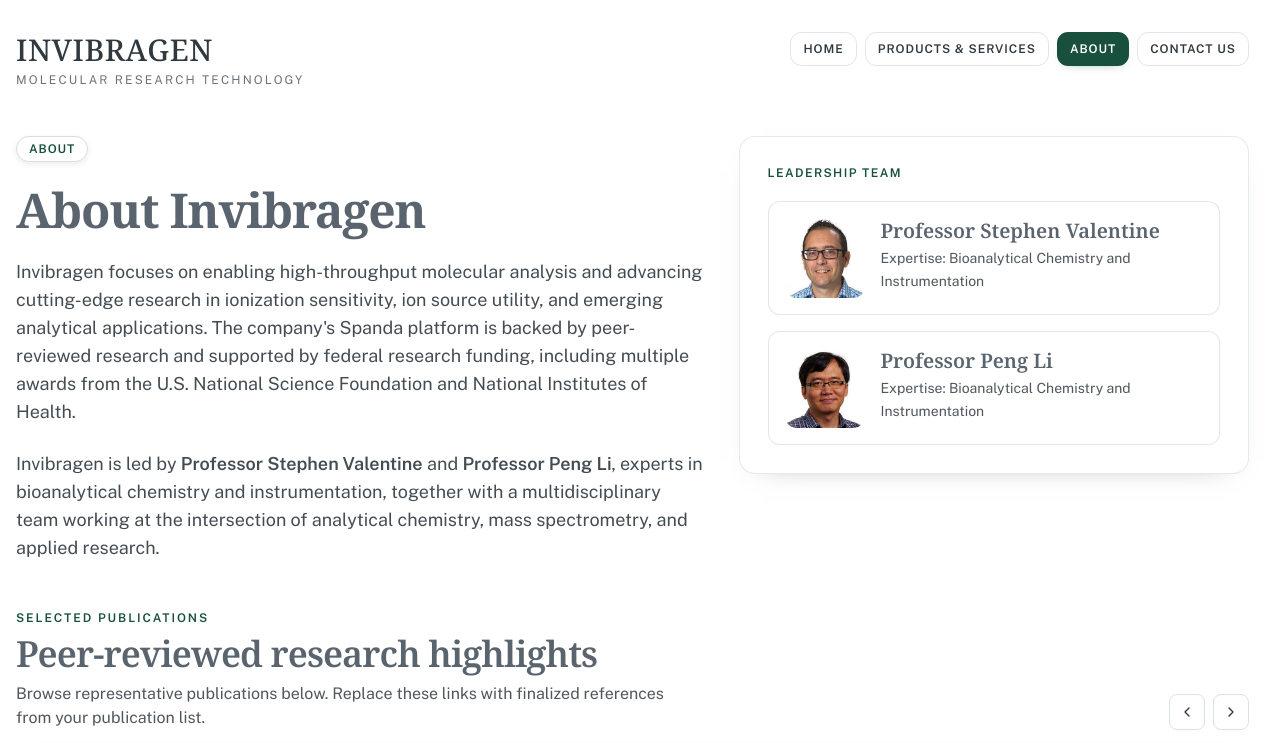
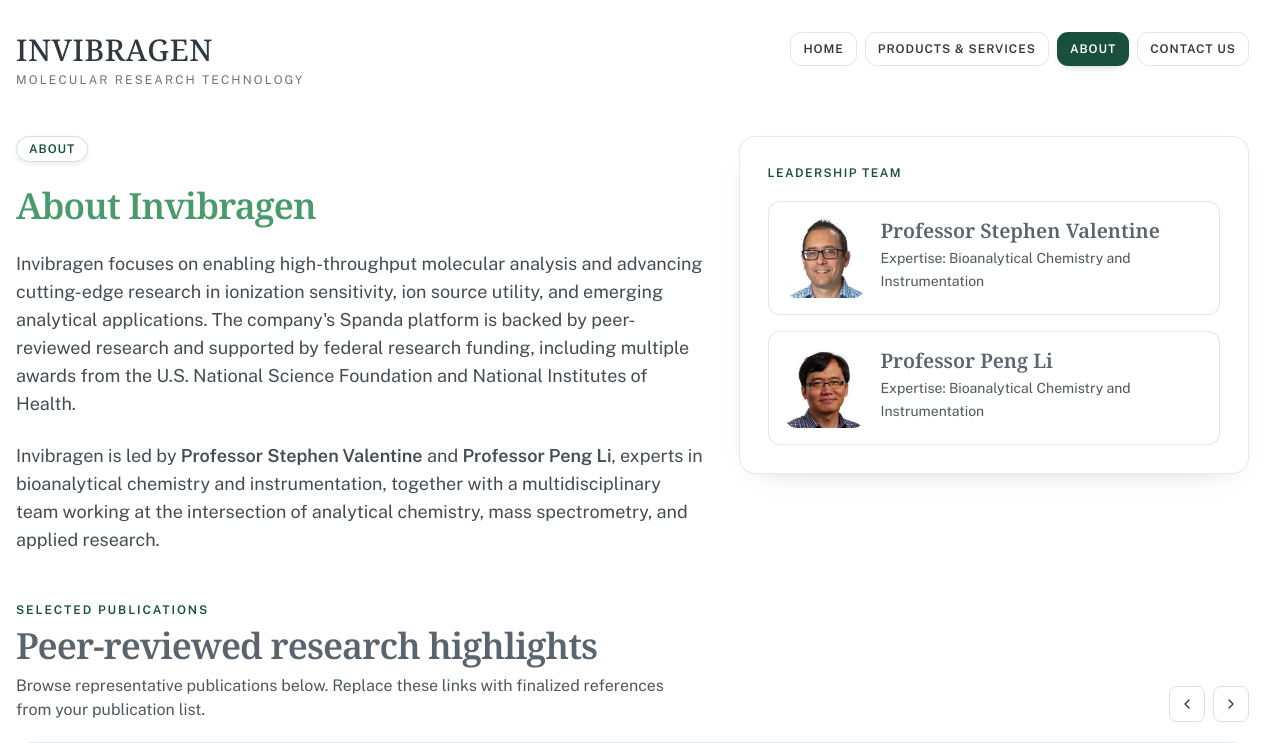
Before and after one commit to ElliotRoe/invibragen-web, a React (Vite) app: page /about in a window 1280 px wide. Shown: the top 743 px of the page. Built offline with nearby package versions, Linux system fonts and the light colour scheme.

Commit message:
Tune About headline color to match reference S

```diff
--- a/src/pages/about-page.tsx
+++ b/src/pages/about-page.tsx
@@ -68,7 +68,7 @@
             About
           </span>
 
-          <h1 className="font-display text-4xl font-bold tracking-tight text-brand-charcoal sm:text-5xl">
+          <h1 className="font-display text-3xl font-semibold tracking-tight text-[#4a9a6b] sm:text-4xl">
             About Invibragen
           </h1>
 
```
